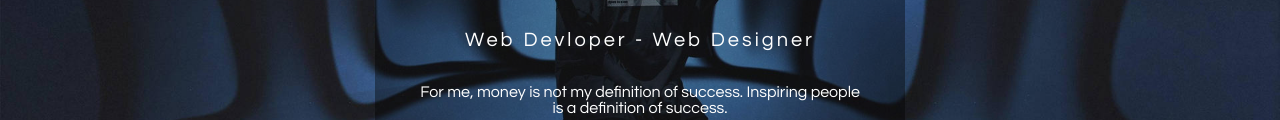
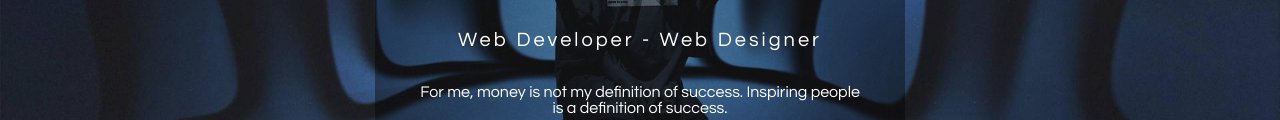
Before and after one commit to kiancarloss/kianalvarez.github.io, a plain HTML site: page index.html in a window 1280 px wide. Shown: the part 378-498 px from the top of the page. Drawn offline with Linux system fonts and the light colour scheme.

Commit message:
Update index.html

```diff
--- a/index.html
+++ b/index.html
@@ -11,7 +11,7 @@
   <img src="kianprofile.jpg" alt="" class="box-img">
   <h1> Kian Carlos Alvarez </h1>
 <h5>
-Web Devloper - Web Designer</h5>
+Web Developer - Web Designer</h5>
 <p>
     For me, money is not my definition of success. Inspiring people is a definition of success.
 
```
